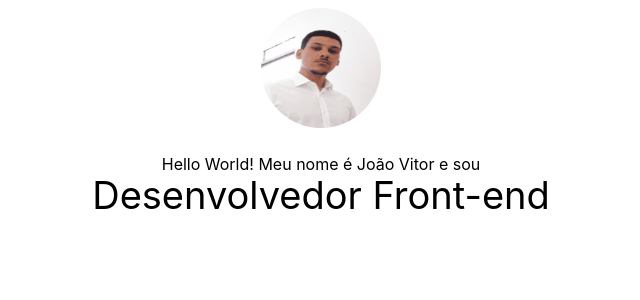
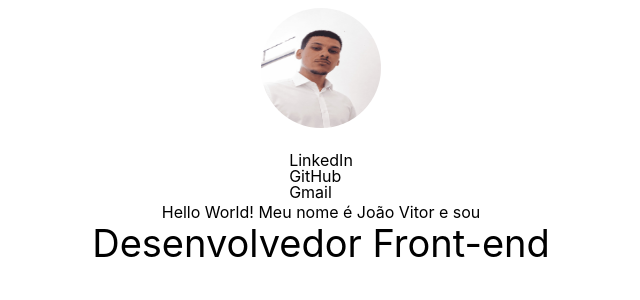
Before and after one commit to joaovitoras1/Portfolio, a React (Vite) app in the folder portfolio/: page / in a window 1280 px wide. Shown: the top 300 px of the page, without its empty margins (319-959 px from the left). Built offline with nearby package versions, Linux system fonts and the light colour scheme.

Commit message:
feat: links de contato

```diff
--- a/portfolio/src/components/Hero/Hero.jsx
+++ b/portfolio/src/components/Hero/Hero.jsx
@@ -5,11 +5,13 @@ function Hero() {
         <div className="flex flex-col gap-1 p-2  items-center leading-none">
             <img src={foto} alt="foto-de-perfil-utilizando-camisa-social-branca" className="size-30 rounded-[50%] mb-5 " />
 
-            <p>
-                <a href=""></a>
-                <a href=""></a>
-                <a href=""></a>
-            </p>
+            <nav aria-label="Links de contato">
+                <ul>
+                    <li><a href="" aria-label="LinkedIn" >LinkedIn</a></li>
+                    <li><a href="" aria-label="GitHub" >GitHub</a></li>
+                    <li><a href="" aria-label="Gmail" >Gmail</a></li>
+                </ul>
+            </nav>
 
             <p className="text-[16px]">Hello World! Meu nome é <span className="" >João Vitor</span> e sou</p>
             <h1 className="text-[38px]">Desenvolvedor Front-end</h1>
```
